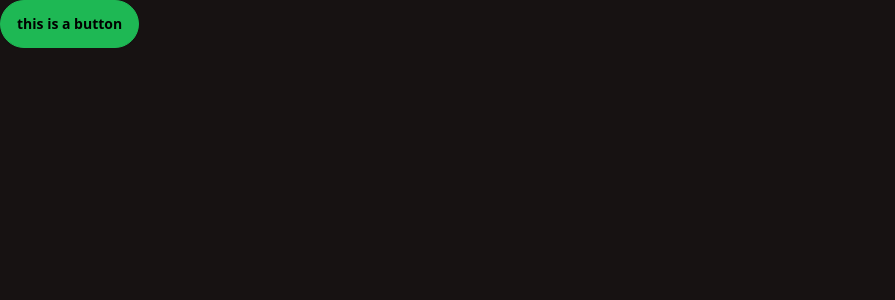
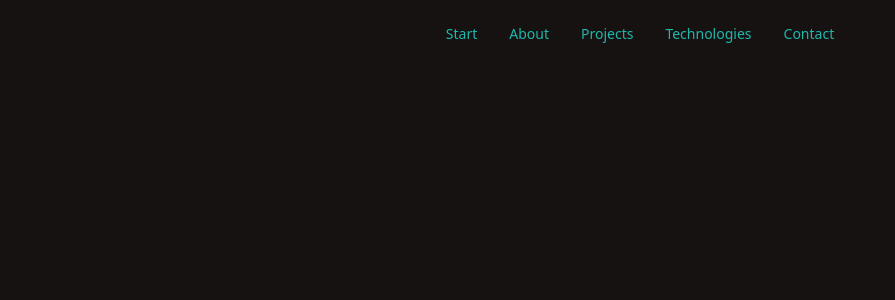
Before and after one commit to Esbj/Portfolio, a React (Vite) app: page / in a window 1280 px wide. Shown: the top 300 px of the page, without its empty margins (0-895 px from the left). Built offline with nearby package versions, Linux system fonts and the light colour scheme.

Commit message:
Start of nav

```diff
--- a/src/App.tsx
+++ b/src/App.tsx
@@ -1,10 +1,11 @@
-import './App.css'
+import Navigation from "./components/Navigation"
 
 function App() {
 
   return (
     <main>
-      <button className='btn btn-primary'>this is a button</button>
+      <Navigation />
+
     </main>
   )
 }
--- /dev/null
+++ b/src/components/Navigation.tsx
@@ -0,0 +1,21 @@
+
+const Navigation = () => {
+  return (
+    <nav className="navbar text-accent justify-evenly">
+      <div className="navbar-start">
+      </div>
+      <div className="navbar-center">
+        <ul className="menu menu-horizontal">
+          <li><a href="#start">Start</a></li>
+          <li><a href="#about">About</a></li>
+          <li><a href="#projects">Projects</a></li>
+          <li><a href="#technologies">Technologies</a></li>
+          <li><a href="#contact">Contact</a></li>
+        </ul>
+      </div>
+      <div className="navbar-end"></div>
+    </nav>
+  )
+}
+
+export default Navigation
```
Also changed, not shown: src/components/Start.tsx (added, +8 -0 lines), src/App.css (deleted).
